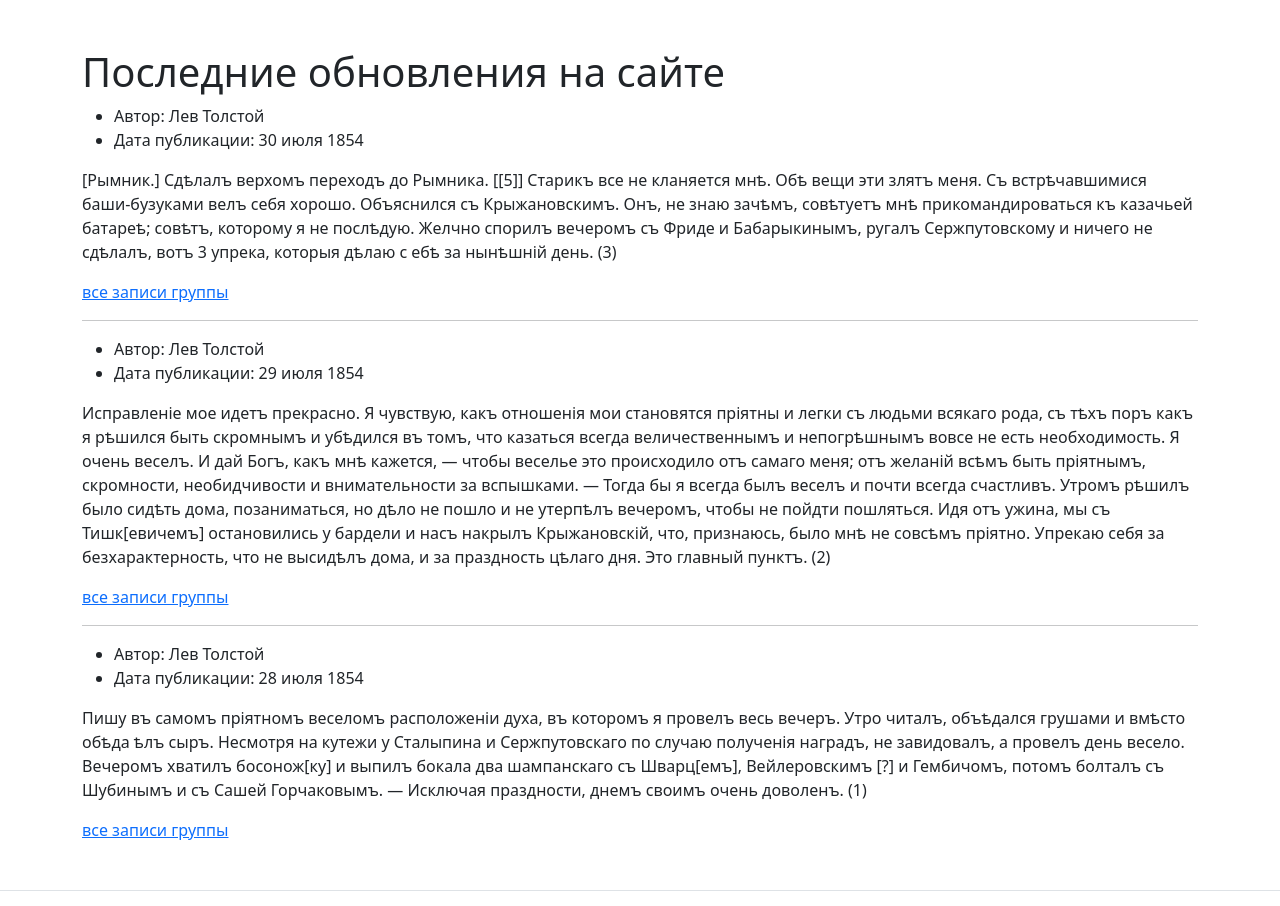
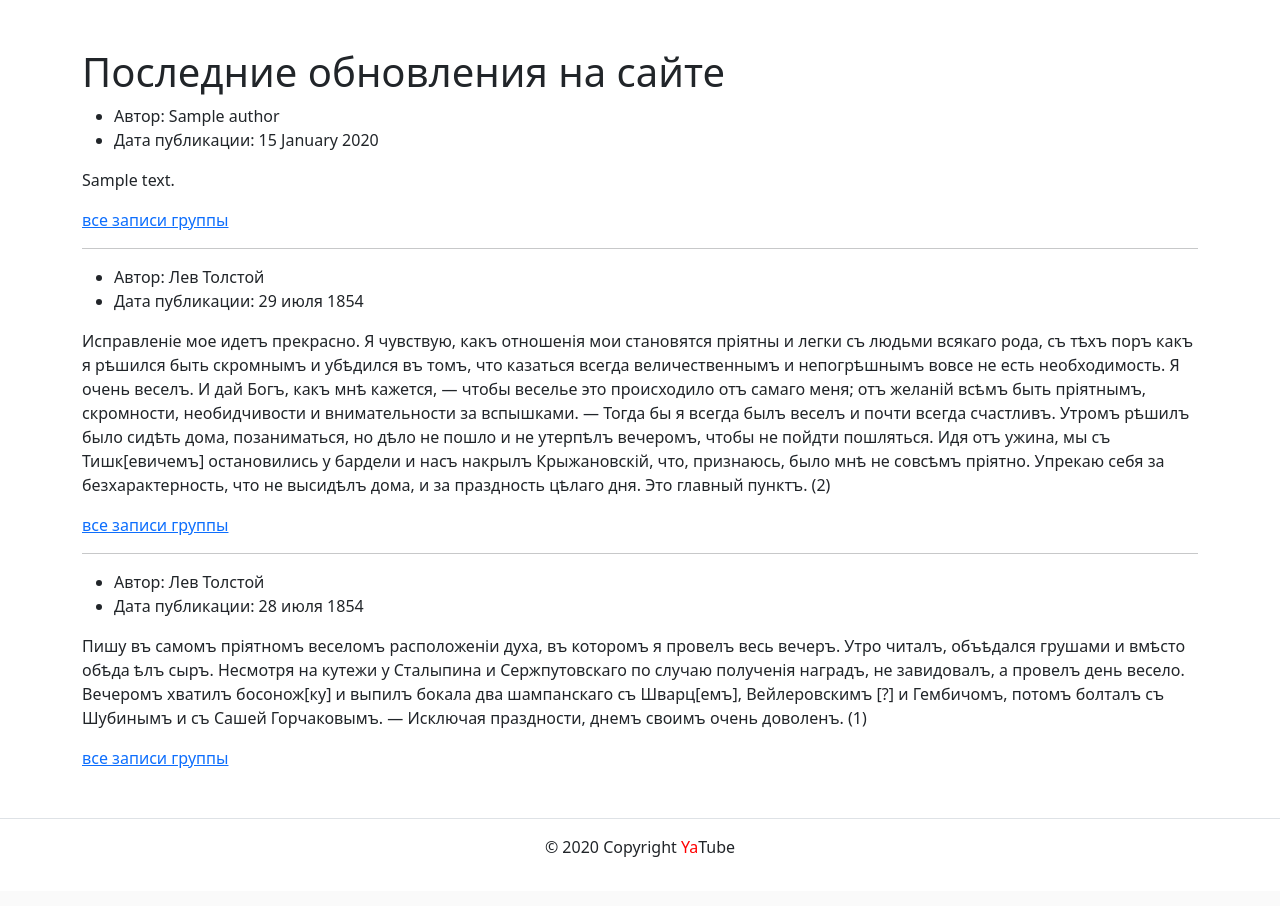
Before and after one commit to ValeryMuradyan/yatube_project, a Django app: template yatube/templates/posts/index.html in a window 1280 px wide. Shown: the part 62-968 px from the top of the page. After the commit the page ends 919 px from the top, so only its background shows below. Run offline with Django 3.2, Linux system fonts and the light colour scheme; the template is opened without the code that fills it: most values are stand-ins (such as "Sample title", 1, 10 or a date in 2020); some libraries are stand-ins or nearby versions.

Commit message:
исправления перед уроком 6/6

```diff
--- a/yatube/templates/base.html
+++ b/yatube/templates/base.html
@@ -19,7 +19,8 @@
       favicon-16x16.png' %}">
     <meta name="msapplication-TileColor" content="#000">
     <meta name="theme-color" content="#ffffff">
-    {% block title %}{% endblock %}
+    {% block title %}
+    {% endblock %}
   </head>
   <body>
     <header>
--- a/yatube/templates/posts/index.html
+++ b/yatube/templates/posts/index.html
@@ -4,24 +4,20 @@
 {% load static %}
 
 {% block content %}
+{% for post in posts %}
 <div class="container py-5">
   <h1>Последние обновления на сайте</h1>
   <article>
     <ul>
       <li>
-        Автор: Лев Толстой
+        Автор: {{ post.author.get_full_name }}
       </li>
       <li>
-        Дата публикации: 30 июля 1854
+        Дата публикации: {{ post.pub_date|date:"d E Y" }}
       </li>
     </ul>
     <p>
-      [Рымник.] Сдѣлалъ верхомъ переходъ до Рымника. [[5]] Старикъ все не кланяется мнѣ.
-      Обѣ вещи эти злятъ меня. Съ встрѣчавшимися баши-бузуками велъ себя хорошо.
-      Объяснился съ Крыжановскимъ. Онъ, не знаю зачѣмъ, совѣтуетъ мнѣ прикомандироваться
-      къ казачьей батареѣ; совѣтъ, которому я не послѣдую. Желчно спорилъ вечеромъ съ Фриде
-      и Бабарыкинымъ, ругалъ Сержпутовскому и ничего не сдѣлалъ, вотъ 3 упрека, которыя дѣлаю с
-      ебѣ за нынѣшній день. (3)
+      {{ posts.text }}
     </p>
     <a href="{% url 'posts:group_posts' 'any_slug' %}">все записи группы</a>
   </article>
@@ -71,4 +67,5 @@
   </article>
   <!-- под последним постом нет линии -->
 </div>
+{% endfor %}
 {% endblock %}
```
Also changed, not shown: yatube/posts/admin.py (+6 -1 lines), yatube/posts/views.py (+4 -5 lines).
